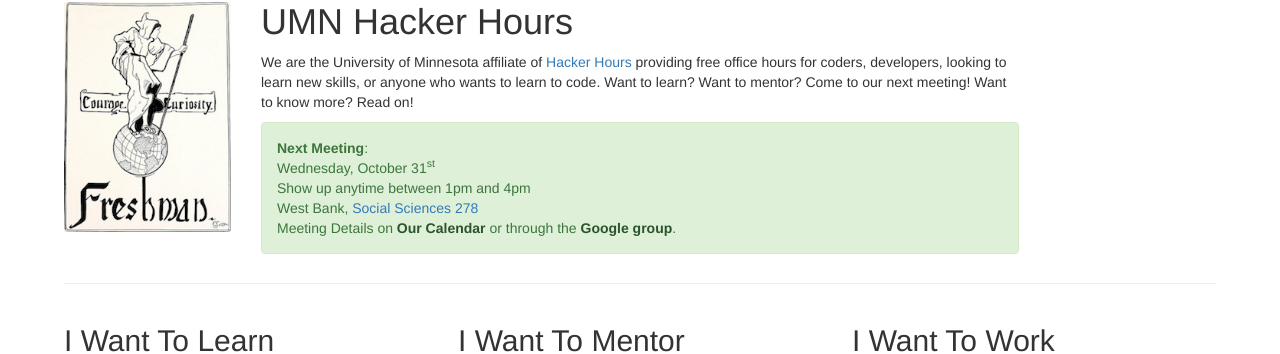
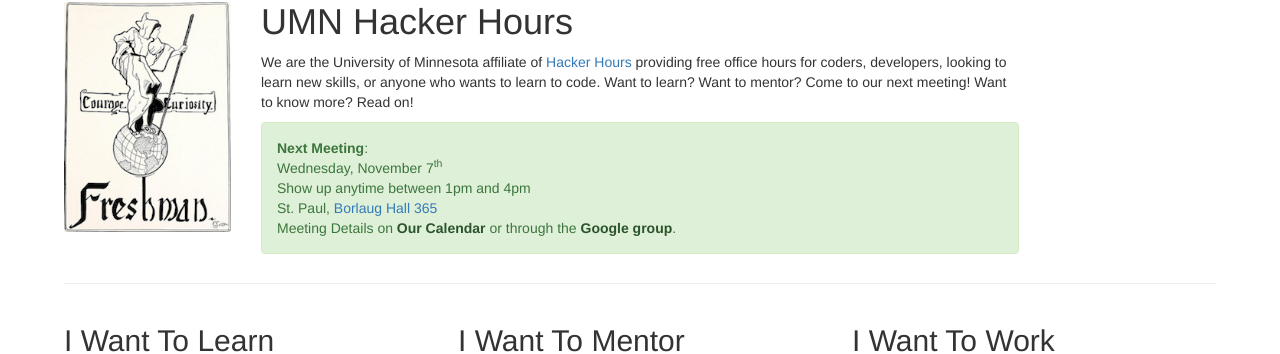
Before and after one commit to umnhackerhours/umnhackerhours.github.io, a Jekyll site: the page built from index.markdown, in a window 1280 px wide. Shown: the part 154-508 px from the top of the page. Built offline with Jekyll 4.4.1, drawn with Linux system fonts in a browser that asks for light colours.

Commit message:
Update location

```diff
--- a/index.markdown
+++ b/index.markdown
@@ -13,11 +13,11 @@ description: Home
       <div class="alert alert-success" role="alert">
         <a class="anchor" id="next_meeting"></a>
         <strong>Next Meeting</strong>:<br />
-        Wednesday, October 31<sup>st</sup><br />
+        Wednesday, November 7<sup>th</sup><br />
         Show up anytime between 1pm and 4pm<br />
         <!-- East Bank, <a href="https://roomsearch.umn.edu/roomsearch/#/rooms/b0b85352-6f5d-4165-9361-39bc6d32adc2">Civil Engineering 213</a><br /> -->
-        West Bank, <a href="https://roomsearch.umn.edu/roomsearch/#/rooms/8eb3e115-93bc-4173-b680-30f200e00cf0">Social Sciences 278</a><br />
-        <!-- St. Paul, <a href="https://roomsearch.umn.edu/roomsearch/#/rooms/236c88ec-0616-496e-bdfa-7d3b96ee9e33">Borlaug Hall 365</a><br /> -->
+        <!-- West Bank, <a href="https://roomsearch.umn.edu/roomsearch/#/rooms/8eb3e115-93bc-4173-b680-30f200e00cf0">Social Sciences 278</a><br /> -->
+        St. Paul, <a href="https://roomsearch.umn.edu/roomsearch/#/rooms/236c88ec-0616-496e-bdfa-7d3b96ee9e33">Borlaug Hall 365</a><br />
 
         Meeting Details on <a class="alert-link" href="https://www.google.com/calendar/embed?src=umn.edu_ii9odmho4m63bsq19879mu0iis%40group.calendar.google.com&ctz=America/Chicago">Our Calendar</a> or through the <a class="alert-link" href='https://groups.google.com/a/umn.edu/d/hackerhours'>Google group</a>.
       </div>
```
